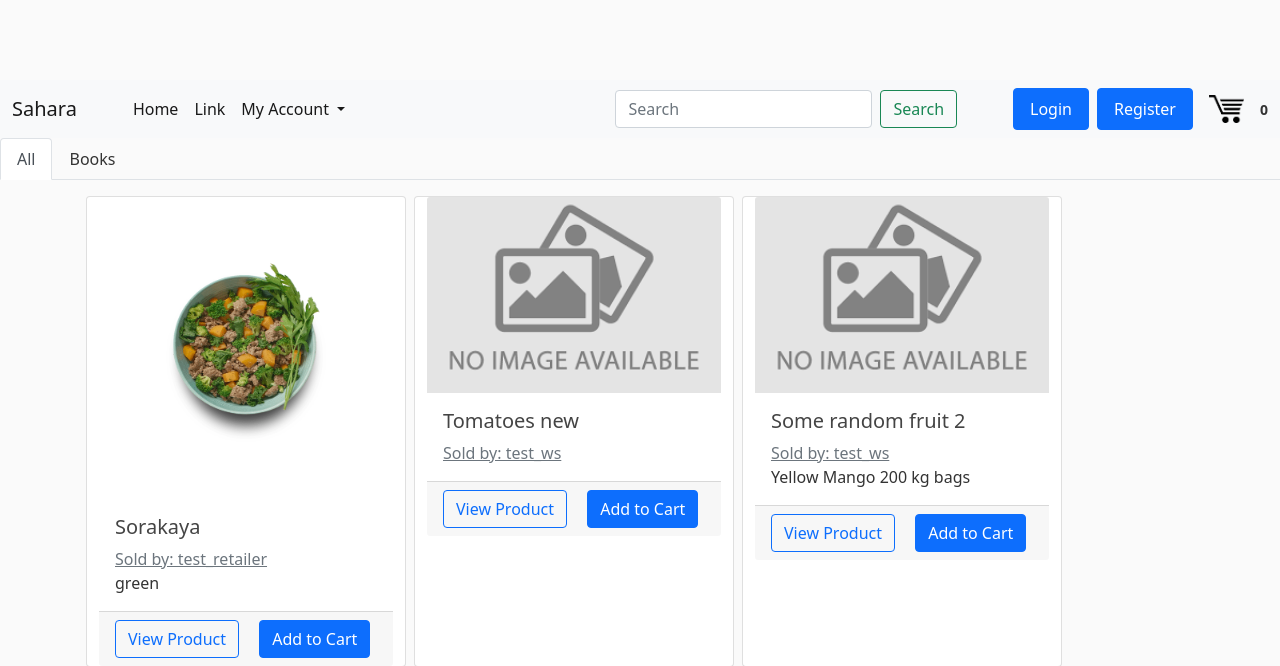
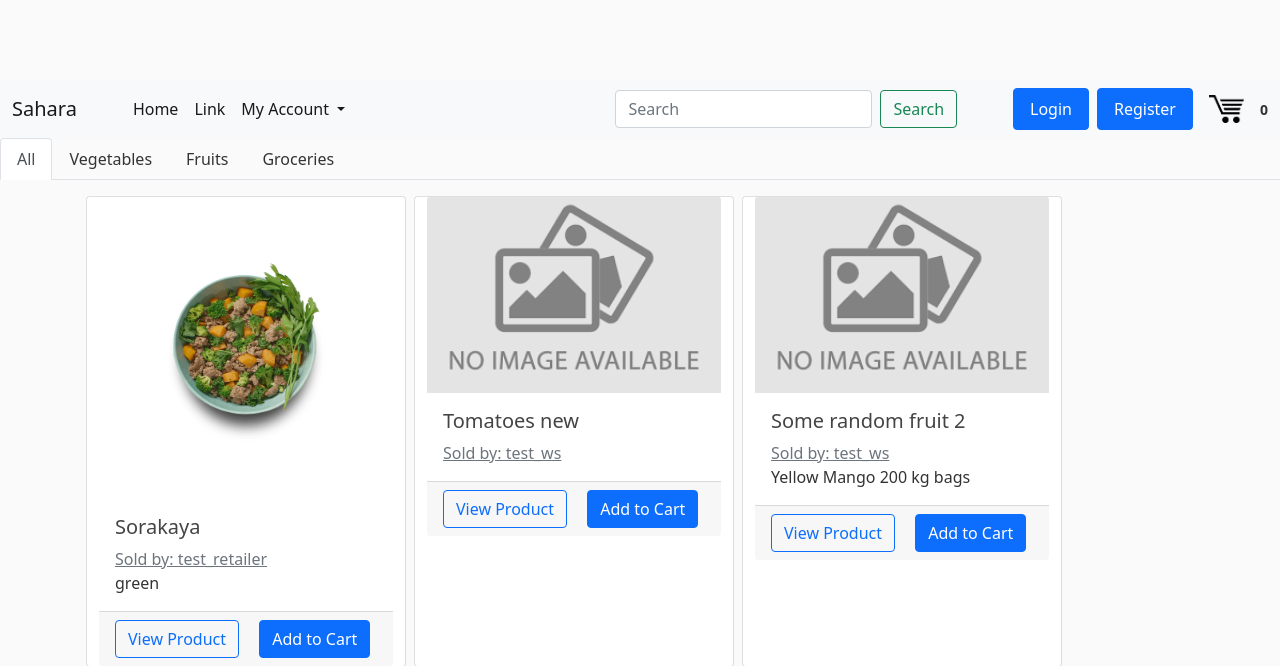
Before and after one commit to SanePai/CS-F213-OOP-Project, a Django app: page / in a window 1280 px wide. Shown: the top 666 px of the page. Run offline with Django 3.2, Linux system fonts and the light colour scheme; data comes from the database, SQL or seed files in the repository; both versions use the stored data as it was after the commit; parts of the project's set-up code (start-up, migrations or seed data) failed here and were passed over.

Commit message:
Add Navbar tags

```diff
--- a/ecom_app/core/templates/core/home.html
+++ b/ecom_app/core/templates/core/home.html
@@ -7,7 +7,13 @@
       <a class="nav-link active" href="#">All</a>
     </li>
     <li class="nav-item">
-      <a class="nav-link" style="text-decoration: none; color: inherit;" href="#">Books</a>
+      <a class="nav-link" style="text-decoration: none; color: inherit;" href="/product/vegetables">Vegetables</a>
+    </li>
+    <li class="nav-item">
+      <a class="nav-link" style="text-decoration: none; color: inherit;" href="/product/fruits">Fruits</a>
+    </li>
+    <li class="nav-item">
+      <a class="nav-link" style="text-decoration: none; color: inherit;" href="/product/groceries">Groceries</a>
     </li>
 {% endblock %}
 
--- a/ecom_app/core/urls.py
+++ b/ecom_app/core/urls.py
@@ -12,9 +12,11 @@ from core.views import (
     search,
     checkout,
     address_helper,
+    home_view,
     )
 urlpatterns = [
     path('', ProductListView.as_view(), name = "app-home"),
+    path('product/<str:tags>', home_view.as_view(), name = "home-view"),
     path('cart/', cart, name = "cart"),
     path('vendor/<str:username>', SellerProductListView.as_view(), name='seller-prods'),
     path('product/<int:pk>/', ProductDetailView.as_view(), name='prod-detail'),
--- a/ecom_app/core/views.py
+++ b/ecom_app/core/views.py
@@ -24,6 +24,22 @@ class ProductListView(ListView):
     context_object_name = 'prods'
     ordering = ['-date_posted']
     paginate_by = 3
+
+# def home_view(request):
+#     if request.method == 'GET':
+#         tags = get_object_or_404(Product, tags=self.kwargs.get('tags'))
+#         prods = Product.objects.filter(seller=tags).order_by('-date_posted')
+#         return render(request, 'core/home.html', { 'prods' : prods })
+
+class home_view(ListView):
+    model = Product
+    template_name = 'core/home.html'
+    context_object_name = 'prods'
+    paginate_by = 20
+    def get_queryset(self):
+        tags = self.kwargs['tags']
+        print(tags)
+        return Product.objects.filter(tags=tags).order_by('-date_posted')
 
 
 def logout_view(request):
```
Also changed, not shown: ecom_app/core/migrations/0019_merge_0017_alter_product_img_0018_auto_20210424_1805.py (added), ecom_app/core/migrations/0020_alter_product_img.py (added), ecom_app/db.sqlite3, ecom_app/media/Beef_Lovers_Puppy_Gang_Fresh_Foods_736x768.png (added).
